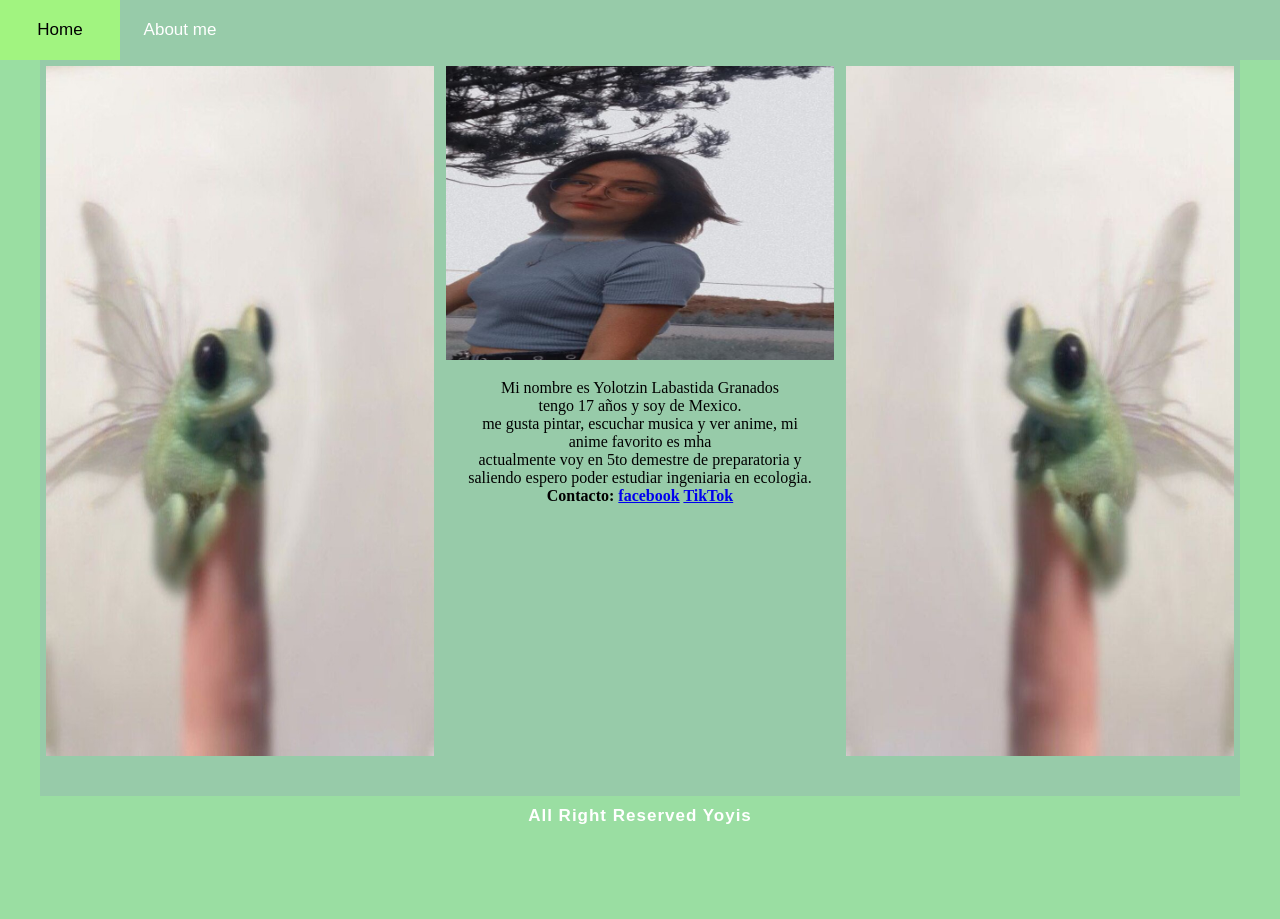
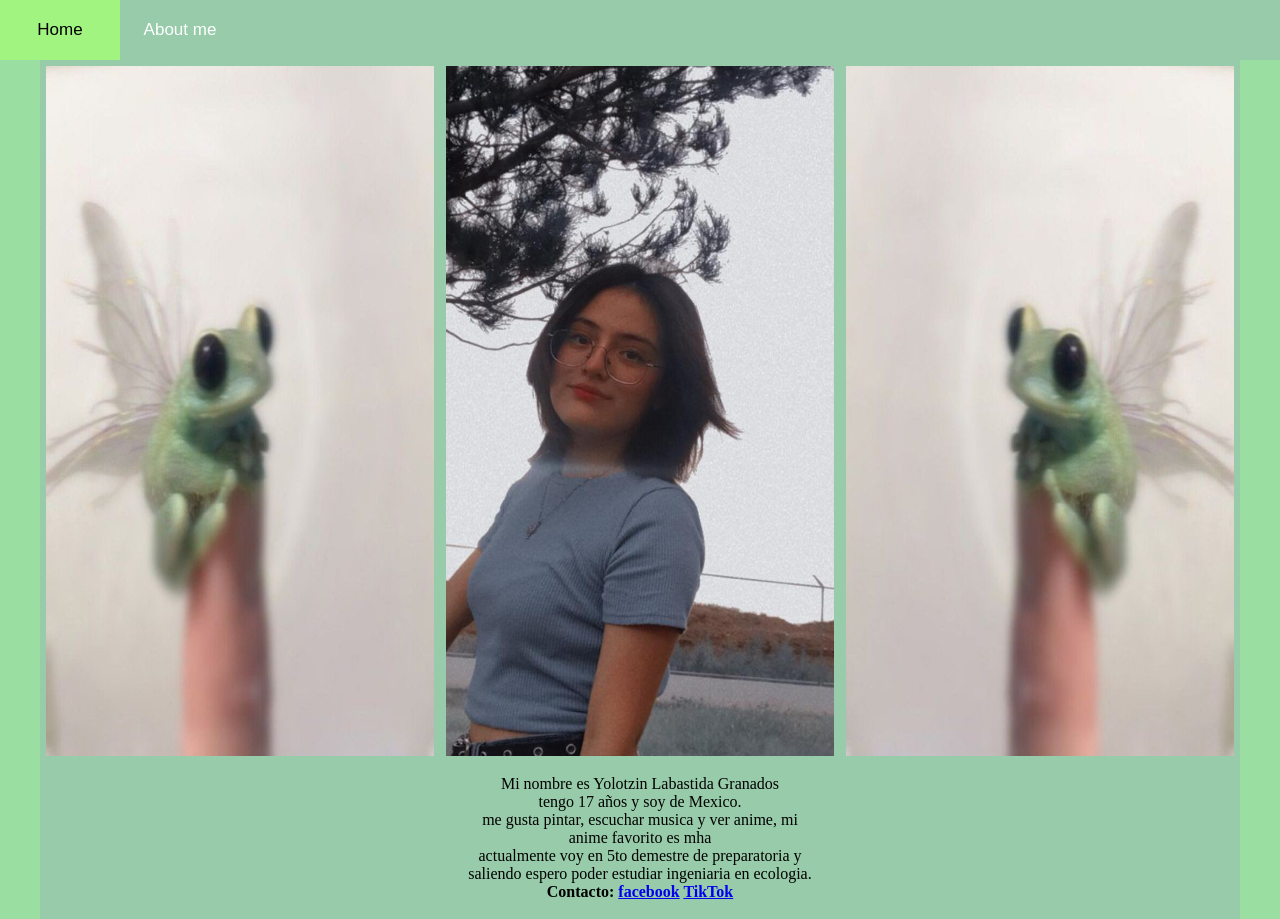
Before and after one commit to sponkurtus2/YoyisAboutMe.com, a plain HTML site: page index.html in a window 1280 px wide. Shown: the top 919 px of the page. Before the commit the page ends 836 px from the top, so only its background shows below. Drawn offline with Linux system fonts and the light colour scheme.

Commit message:
Update index.html

```diff
--- a/index.html
+++ b/index.html
@@ -29,7 +29,7 @@
 
 
      <div class="gallery">
-        <img src="img/YoYis.jpeg">
+        <img src="img/YoY.jpeg">
           <div class="Description">Mi nombre es Yolotzin Labastida Granados <br> tengo 17 años y soy de Mexico. <br> me gusta pintar, escuchar musica y ver anime, mi anime favorito es mha <br> actualmente voy en 5to demestre de preparatoria y saliendo espero poder estudiar ingeniaria en ecologia. <br> <b>Contacto: <a href="https://www.facebook.com/yolotzin.labastida">facebook</a> <a href="https://www.tiktok.com/@yolotzinlabastida?lang=es">TikTok</a> </b> </div>
       </div>
 
```
